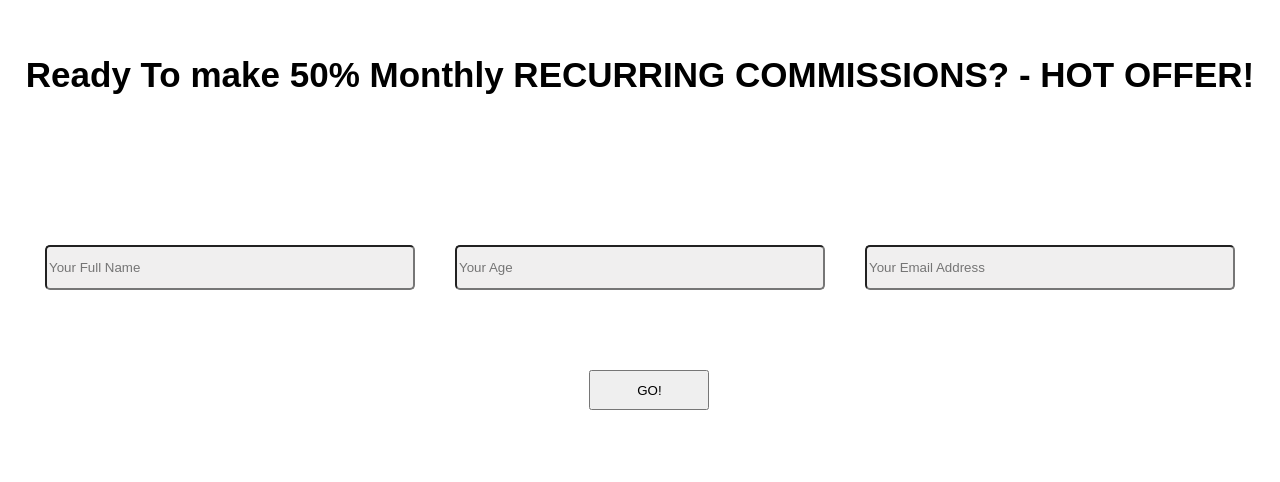
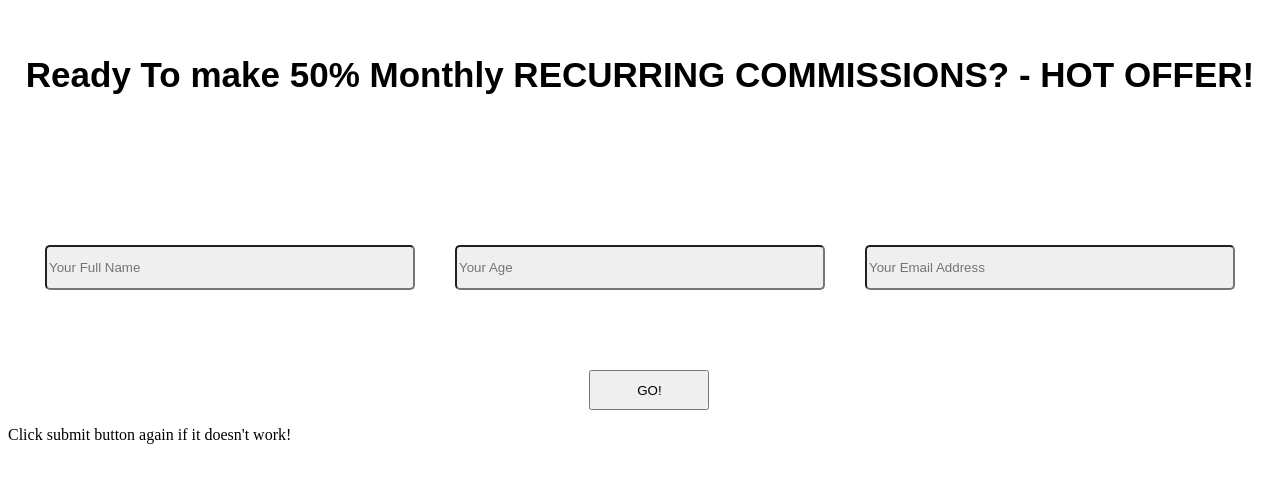
Before and after one commit to Navya-Malhotra/12_Minute_Affiliate_System_Official, a plain HTML site: page index.html in a window 1280 px wide. Drawn offline with Linux system fonts and the light colour scheme.

Commit message:
Update index.html

```diff
--- a/index.html
+++ b/index.html
@@ -21,6 +21,7 @@
         </div>
 
         <button type="submit" name="submit" id="submit" onclick="redirect()"/>GO!</button>
+    <p>Click submit button again if it doesn't work!</p>
     </form>
 </body>
 </html>
```
